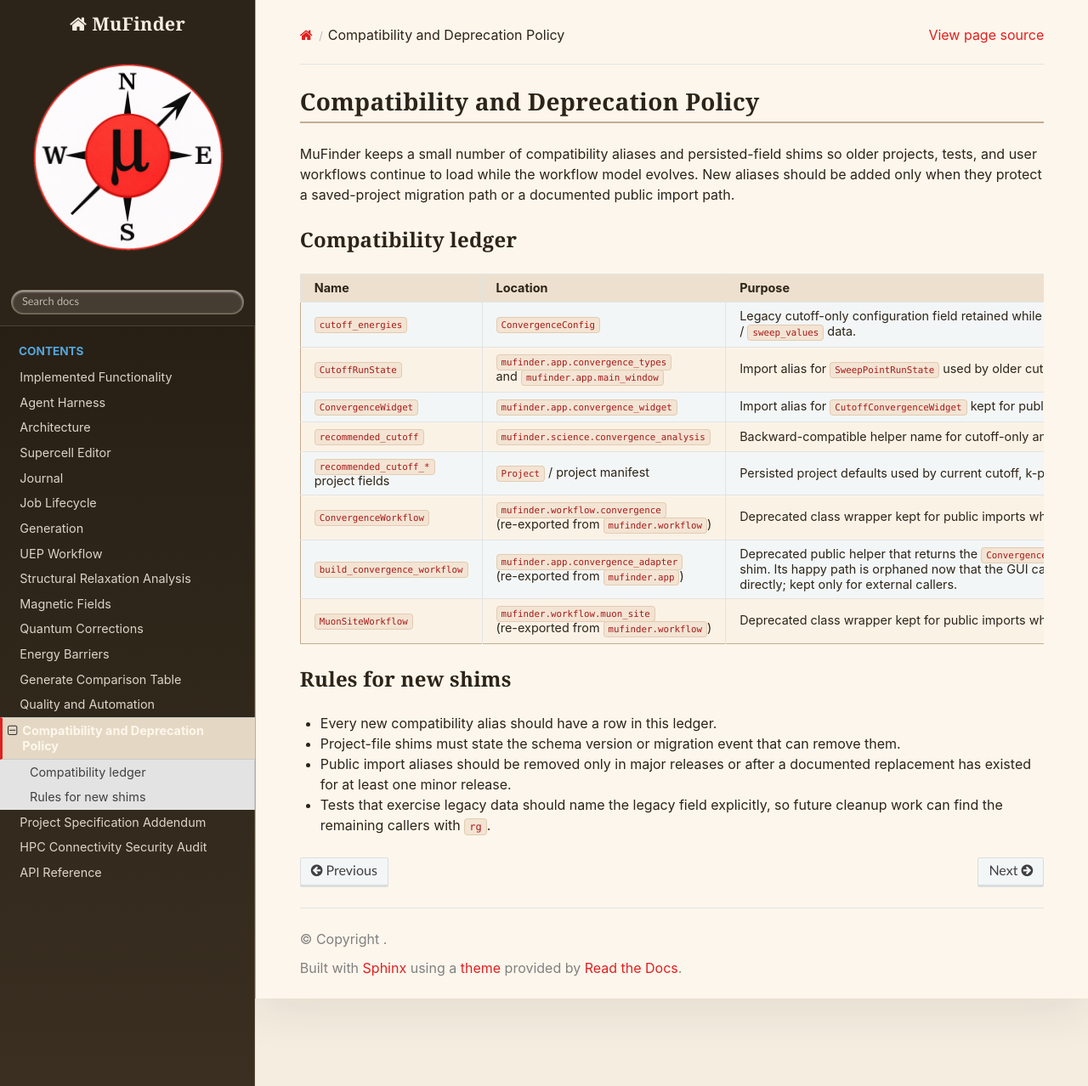
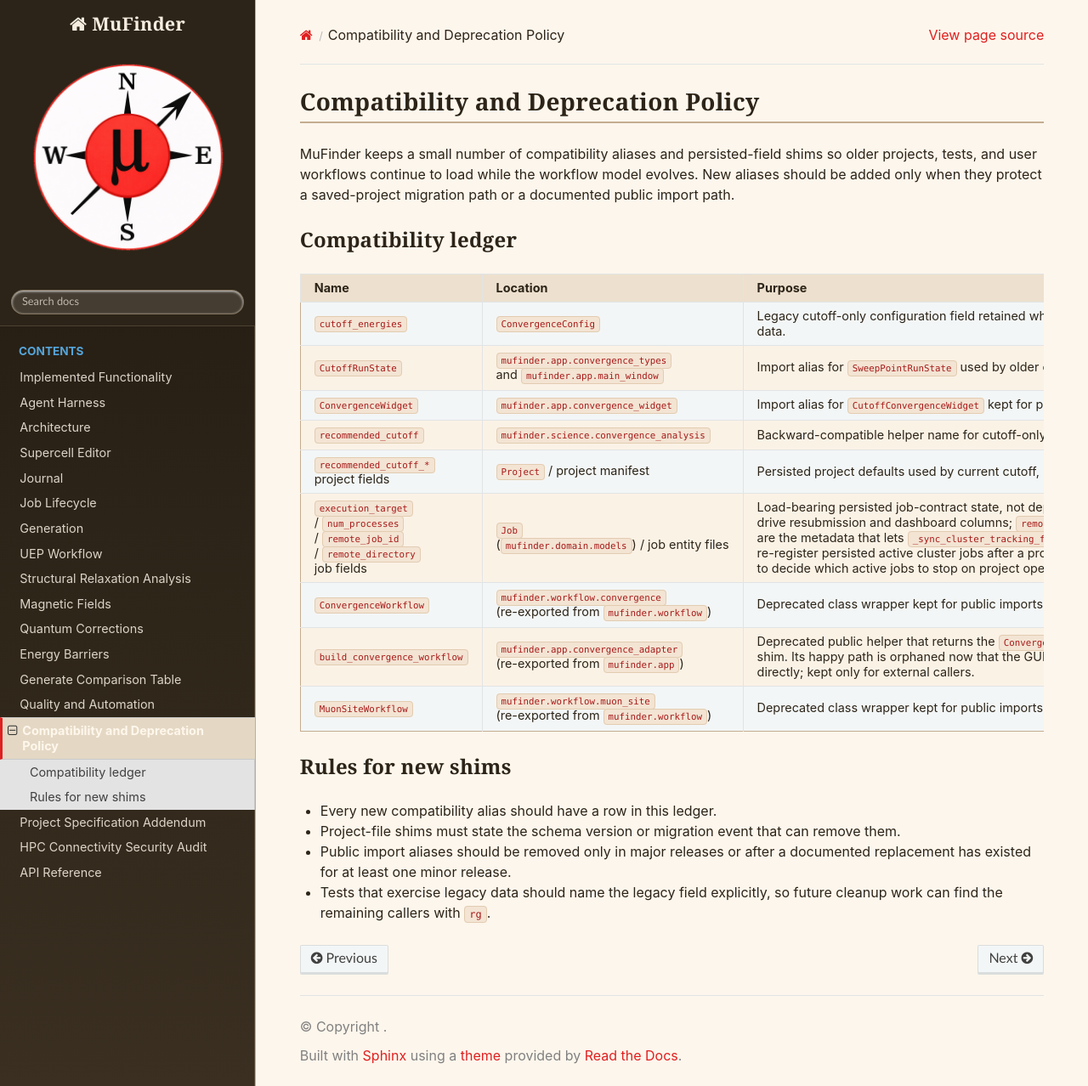
Before and after one commit to BenHuddart/mufinder, a Sphinx documentation site: the page built from docs/compatibility_policy.rst, in a window 1280 px wide and 1278 px high. Shown: the whole window at 85% size. Built offline with Sphinx 7.4.7 and the Read the Docs theme 3.1.0, drawn with Linux system fonts in a browser that asks for light colours.

Commit message:
Milestone 7: documentation and compatibility-ledger closeout
Final documentation pass for the submission-consistency initiative. No behavior
changes.

- compatibility_policy.rst: document the load-bearing persisted Job-contract
  fields flagged in Phase 0 (execution_target, num_processes, remote_job_id,
  remote_directory) as a ledger row in the "current data, not deprecated" tone,
  requiring a schema migration for rename/removal.
- implemented_functionality.rst: fix stale "Run Local Calculation(s)" button
  label (now "Run Local Calculations", per 5.1) and note orphaned-local-job
  reconciliation on project open (6.3).
- CLAUDE.md / AGENTS.md: add a concise pointer that per-workflow submission
  logic lives in mufinder.app.workflow_controllers; new workflows add a
  controller, never a new MainWindow submit/materialize handler.

architecture.rst and job_lifecycle.rst verified against the code and left
unchanged (already current from incremental initiative updates). Straggler
sweep of docs/ for names deleted during the initiative found none.

Co-Authored-By: Claude Fable 5 <noreply@anthropic.com>

```diff
--- a/docs/compatibility_policy.rst
+++ b/docs/compatibility_policy.rst
@@ -46,6 +46,20 @@ Compatibility ledger
        and UEP setup flows.
      - Current project data, not deprecated. Do not remove without a schema
        migration and replacement project-default model.
+   * - ``execution_target`` / ``num_processes`` /
+       ``remote_job_id`` / ``remote_directory`` job fields
+     - ``Job`` (``mufinder.domain.models``) / job entity files
+     - Load-bearing persisted job-contract state, not deprecation shims.
+       ``execution_target`` and ``num_processes`` drive resubmission and
+       dashboard columns; ``remote_job_id`` and ``remote_directory`` are the
+       metadata that lets ``_sync_cluster_tracking_from_document`` re-register
+       persisted active cluster jobs after a project is reopened. Orphaned
+       local-job reconciliation also reads ``execution_target`` to decide which
+       active jobs to stop on project open.
+     - Current job data, not deprecated. Renaming or removing any of these
+       fields breaks reload of saved projects and cluster re-attachment, so it
+       requires a schema-version bump with a migration entry (and an update to
+       the persistence codec and the reconciliation/tracking call sites).
    * - ``ConvergenceWorkflow``
      - ``mufinder.workflow.convergence`` (re-exported from
        ``mufinder.workflow``)
```
Also changed, not shown: AGENTS.md (+4 -0 lines), CLAUDE.md (+4 -0 lines), docs/implemented_functionality.rst (+7 -3 lines).
